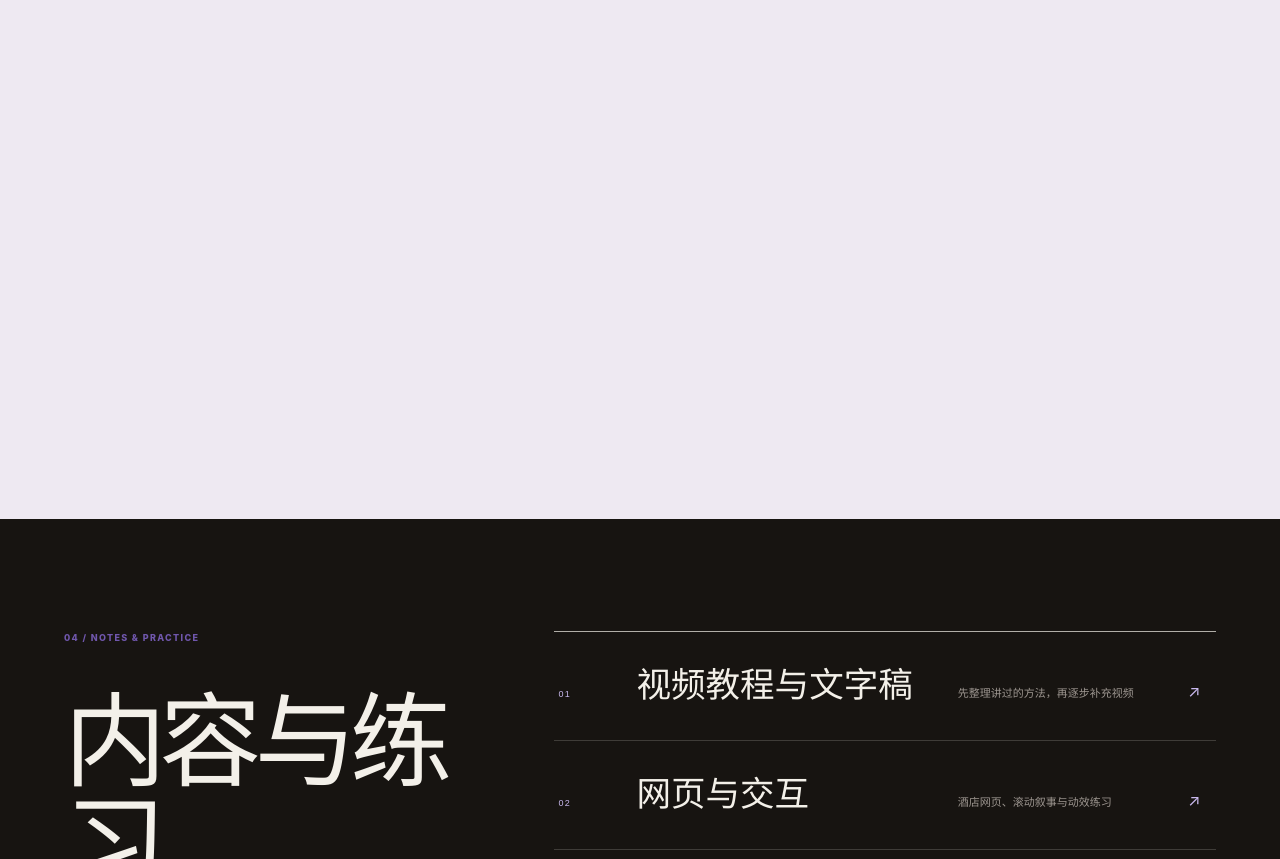
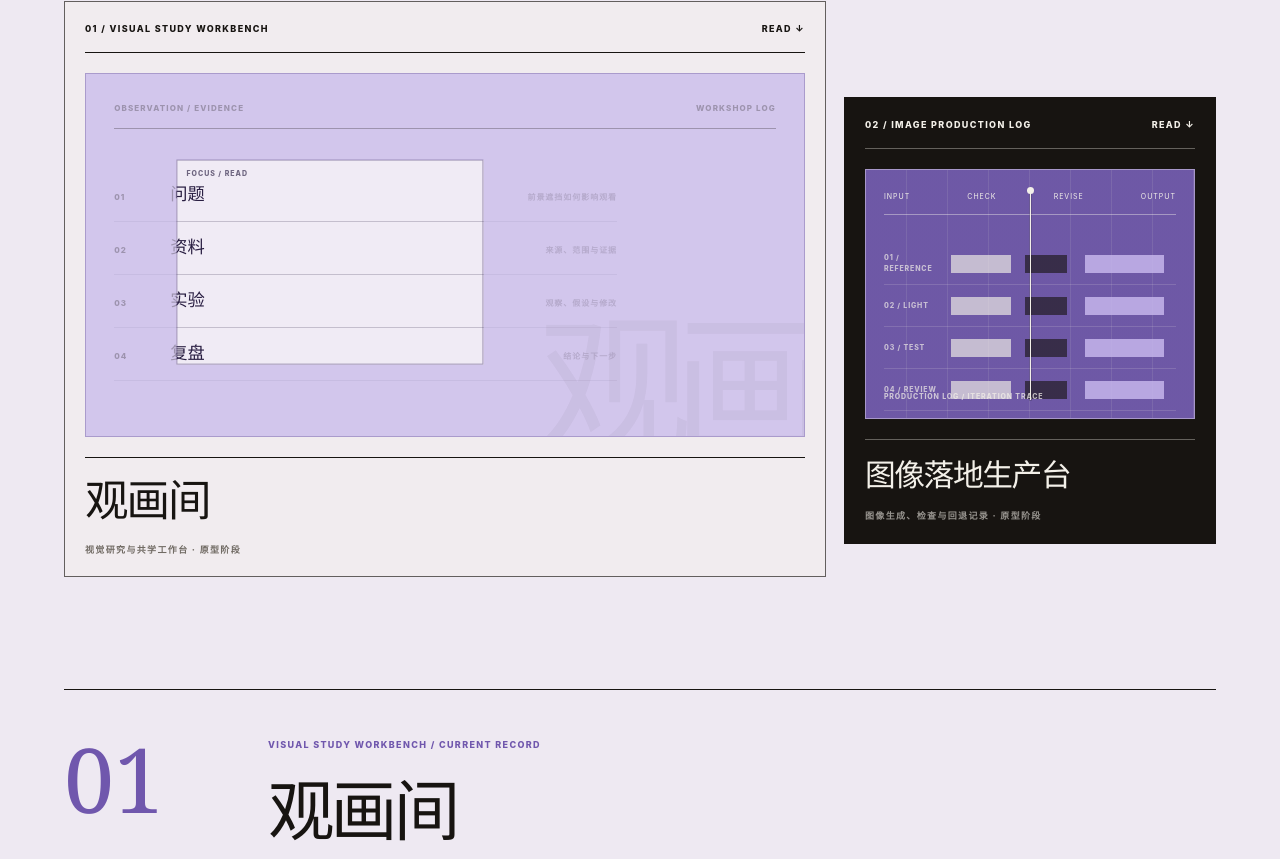
Before and after one commit to xingyuww/xingyuww.github.io, a Next.js app: page / in a window 1280 px wide. Shown: the part 1081-1940 px from the top of the page. Built offline with nearby package versions, Linux system fonts and the light colour scheme.

Commit message:
Restore app/handoff/project-showcase.tsx to previous version

```diff
--- a/app/handoff/project-showcase.tsx
+++ b/app/handoff/project-showcase.tsx
@@ -1,3 +1,138 @@
+'use client';
+
+import { useState, type PointerEvent } from 'react';
+import { featuredProjects } from '@/content/site-content';
+import styles from './handoff.module.css';
+
+type ProjectKey = (typeof featuredProjects)[number]['key'];
+
+const readingRows = [
+  ['01', '问题', '前景遮挡如何影响观看'],
+  ['02', '资料', '来源、范围与证据'],
+  ['03', '实验', '观察、假设与修改'],
+  ['04', '复盘', '结论与下一步'],
+] as const;
+
+function ReadingLayer({ className }: { className: string }) {
+  return (
+    <div className={`${styles.readingLayer} ${className}`}>
+      <div className={styles.readingHeading}>
+        <span>OBSERVATION / EVIDENCE</span>
+        <span>WORKSHOP LOG</span>
+      </div>
+      <div className={styles.readingRows}>
+        {readingRows.map(([number, label, value]) => (
+          <p key={number}>
+            <span>{number}</span>
+            <strong>{label}</strong>
+            <small>{value}</small>
+          </p>
+        ))}
+      </div>
+      <strong className={styles.readingWord}>观画</strong>
+    </div>
+  );
+}
+
+const productionTracks = ['REFERENCE', 'LIGHT', 'TEST', 'REVIEW'];
+
+function ProductionBoard() {
+  return (
+    <div className={styles.musicBoard}>
+      <div className={styles.musicScale}><span>INPUT</span><span>CHECK</span><span>REVISE</span><span>OUTPUT</span></div>
+      <div className={styles.musicTracks}>
+        {productionTracks.map((track, index) => (
+          <div className={styles.musicTrack} key={track}>
+            <span>0{index + 1} / {track}</span>
+            <div><i /><i /><i /></div>
+          </div>
+        ))}
+      </div>
+      <i className={styles.musicPlayhead} />
+      <p className={styles.musicStatus}>PRODUCTION LOG / ITERATION TRACE</p>
+    </div>
+  );
+}
+
+function moveLayers(event: PointerEvent<HTMLAnchorElement>) {
+  if (event.pointerType === 'touch') return;
+
+  const visual = event.currentTarget.querySelector<HTMLElement>('[data-project-visual]');
+  if (!visual) return;
+
+  const bounds = visual.getBoundingClientRect();
+  const localX = Math.min(bounds.width, Math.max(0, event.clientX - bounds.left));
+  const localY = Math.min(bounds.height, Math.max(0, event.clientY - bounds.top));
+  const x = localX / bounds.width - 0.5;
+  const y = localY / bounds.height - 0.5;
+  event.currentTarget.style.setProperty('--pointer-x', `${(x * 30).toFixed(2)}px`);
+  event.currentTarget.style.setProperty('--pointer-y', `${(y * 24).toFixed(2)}px`);
+  event.currentTarget.style.setProperty('--cursor-x', `${((localX / bounds.width) * 100).toFixed(2)}%`);
+  event.currentTarget.style.setProperty('--cursor-y', `${((localY / bounds.height) * 100).toFixed(2)}%`);
+}
+
+function resetLayers(event: PointerEvent<HTMLAnchorElement>) {
+  const isReadingProject = event.currentTarget.dataset.projectKind === 'workshop';
+  event.currentTarget.style.setProperty('--pointer-x', '0px');
+  event.currentTarget.style.setProperty('--pointer-y', '0px');
+  event.currentTarget.style.setProperty('--cursor-x', isReadingProject ? '34%' : '50%');
+  event.currentTarget.style.setProperty('--cursor-y', isReadingProject ? '52%' : '50%');
+}
+
 export default function ProjectShowcase() {
-  return null;
+  const [activeProject, setActiveProject] = useState<ProjectKey>('workshop');
+  const active = featuredProjects.find((project) => project.key === activeProject) ?? featuredProjects[0];
+
+  return (
+    <>
+      <div className={styles.projectGrid}>
+        {featuredProjects.map((project, index) => (
+          <a
+            className={`${styles.projectCard} ${index === 0 ? styles.primaryCard : styles.showcaseCard}`}
+            href={project.href}
+            key={project.key}
+            data-project-kind={project.key}
+            onClick={() => setActiveProject(project.key)}
+            onPointerLeave={resetLayers}
+            onPointerMove={moveLayers}
+          >
+            <div className={styles.cardTopline}>
+              <span>{project.number} / {project.label}</span>
+              <span>READ ↓</span>
+            </div>
+
+            <div
+              className={`${styles.cardVisual} ${index === 0 ? styles.readingVisual : styles.musicVisual}`}
+              data-project-visual
+              aria-hidden="true"
+            >
+              {index === 0 ? (
+                <>
+                  <ReadingLayer className={styles.readingBase} />
+                  <ReadingLayer className={styles.readingFocus} />
+                  <i className={styles.readingCursor} />
+                </>
+              ) : (
+                <ProductionBoard />
+              )}
+            </div>
+
+            <div className={styles.cardCopy}>
+              <h3>{project.title}</h3>
+              <p>{project.note}</p>
+            </div>
+          </a>
+        ))}
+      </div>
+
+      <article className={styles.projectDetail} id="project-detail" aria-live="polite">
+        <span>{active.number}</span>
+        <div>
+          <p>{active.label} / CURRENT RECORD</p>
+          <h3>{active.title}</h3>
+          <p>{active.detail}</p>
+        </div>
+      </article>
+    </>
+  );
 }
```
